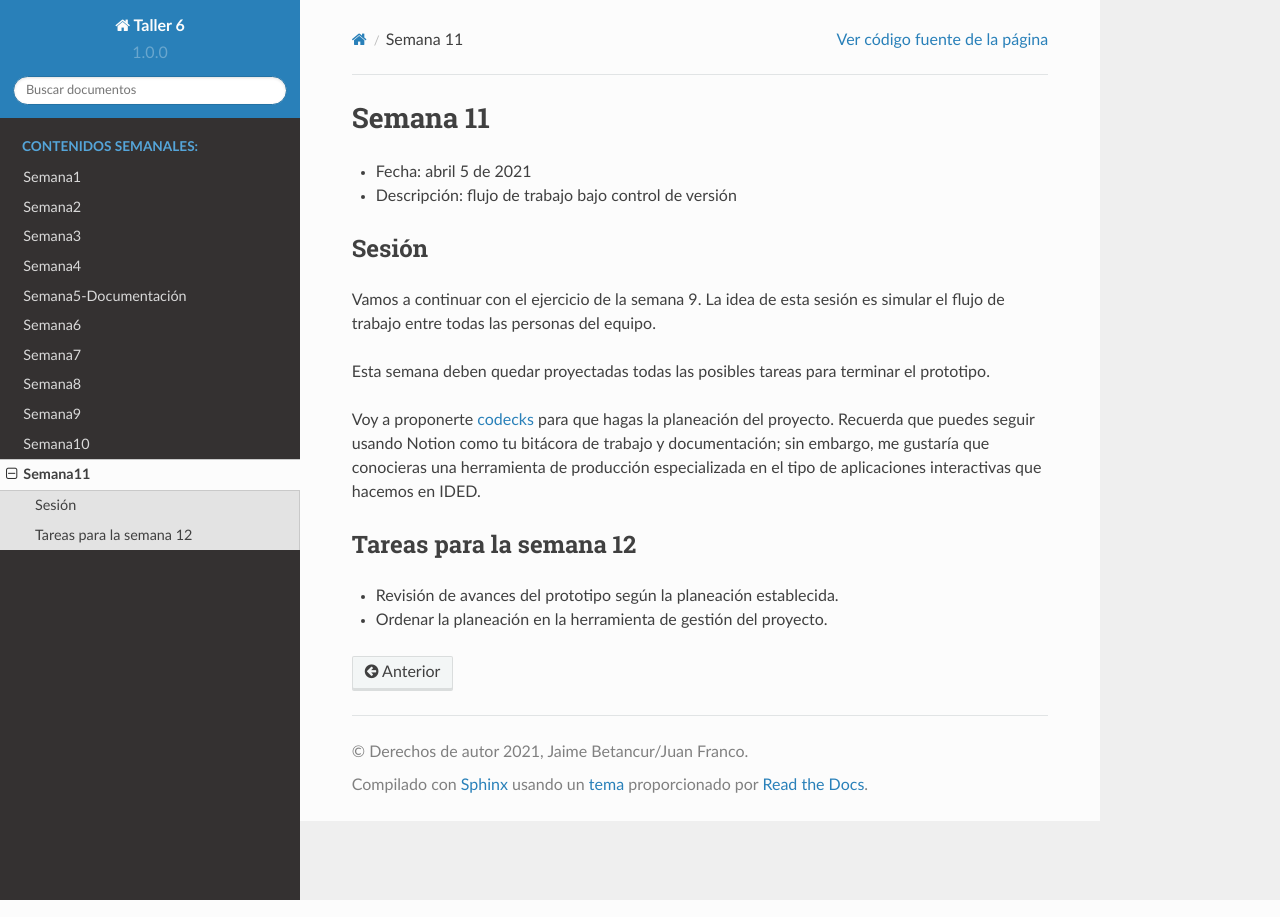
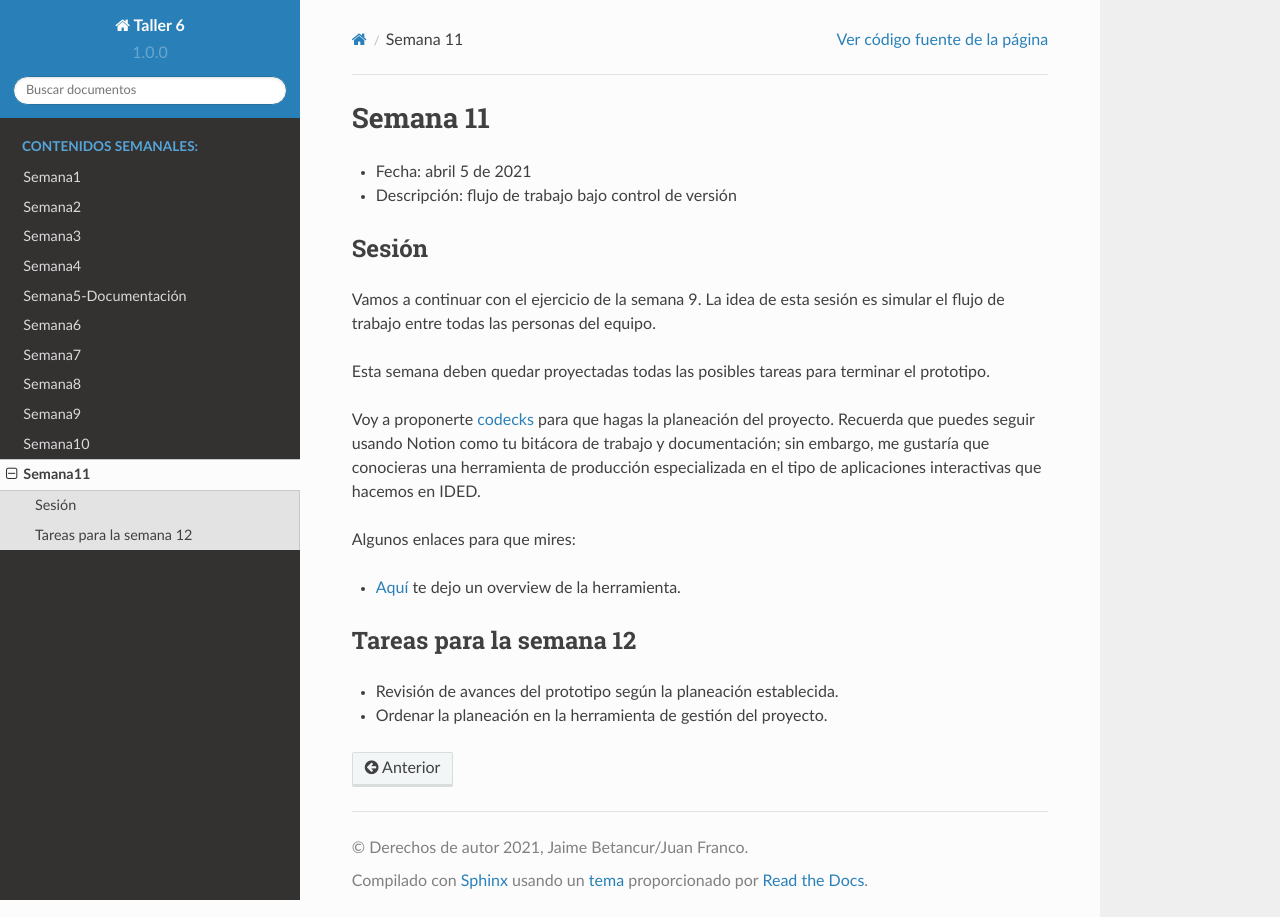
Before and after one commit to juanferfranco/taller6, a Sphinx documentation site: the page built from docs/_semana11/semana11.rst, in a window 1280 px wide. Built offline with Sphinx 7.4.7 and the Read the Docs theme 2.0.0, drawn with Linux system fonts in a browser that asks for light colours.

Commit message:
add a video to codecks overview

```diff
--- a/docs/_semana11/semana11.rst
+++ b/docs/_semana11/semana11.rst
@@ -19,6 +19,10 @@ del proyecto. Recuerda que puedes seguir usando Notion como tu bitácora de trab
 y documentación; sin embargo, me gustaría que conocieras una herramienta de producción
 especializada en el tipo de aplicaciones interactivas que hacemos en IDED.
 
+Algunos enlaces para que mires:
+
+* `Aquí <https://youtu.be/HC8YeAHm0GY>`__ te dejo un overview de la herramienta.
+
 Tareas para la semana 12
 --------------------------
 
```
